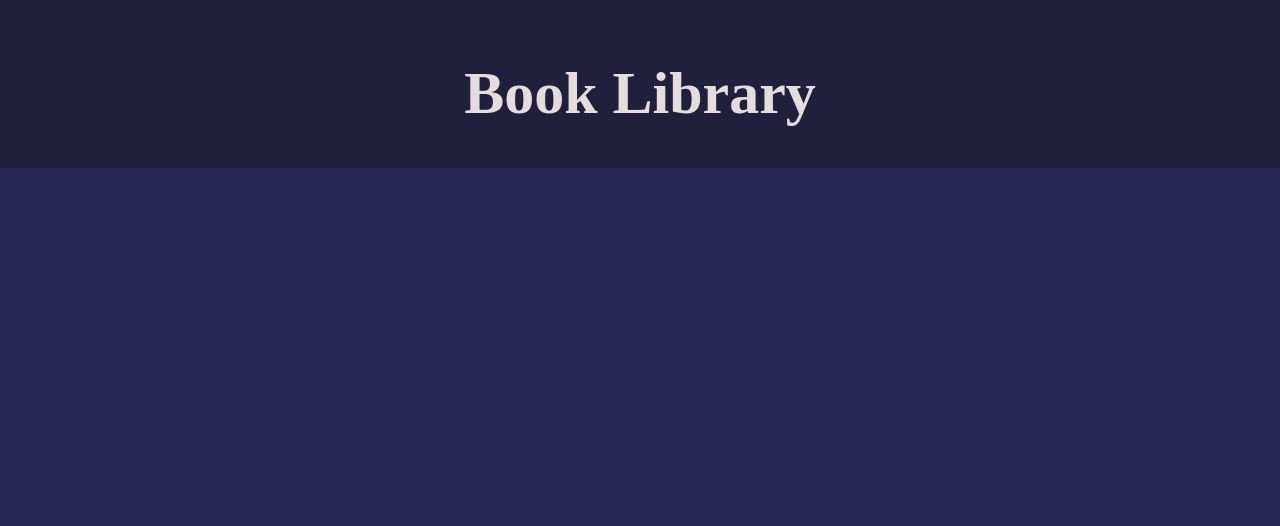
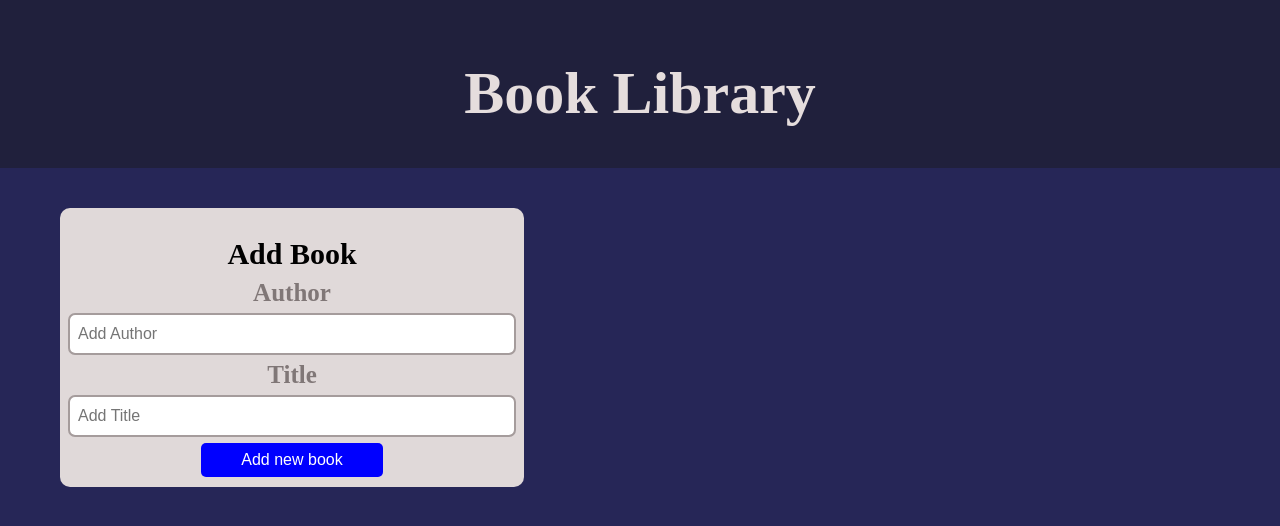
Before and after one commit to LeonidQWE/BookLibraryApp, a React app in the folder frontend/: page / in a window 1280 px wide. Shown: the top 526 px of the page. Built offline with nearby package versions, Linux system fonts and the light colour scheme; the HTML template or start-up script is replaced by a standard one.

Commit message:
feat: add Main component

```diff
--- a/frontend/src/App.tsx
+++ b/frontend/src/App.tsx
@@ -1,9 +1,10 @@
-import { Header } from 'components';
+import { Header, Main } from 'components';
 
 function App() {
   return (
     <>
       <Header />
+      <Main />
     </>
   );
 }
--- a/frontend/src/components/index.ts
+++ b/frontend/src/components/index.ts
@@ -3,3 +3,5 @@ export { Title } from './title/Title';
 export { Header } from './header/Header';
 export { CommonField } from './commonField/CommonField';
 export { Button } from './button/Button';
+export { BookForm } from './bookForm/BookForm';
+export { Main } from './main/Main';
--- /dev/null
+++ b/frontend/src/components/main/Main.tsx
@@ -0,0 +1,13 @@
+import { BookForm, Container } from 'components';
+
+export const Main = () => {
+  return (
+    <main>
+      <Container>
+        <div>
+          <BookForm />
+        </div>
+      </Container>
+    </main>
+  );
+};
```
